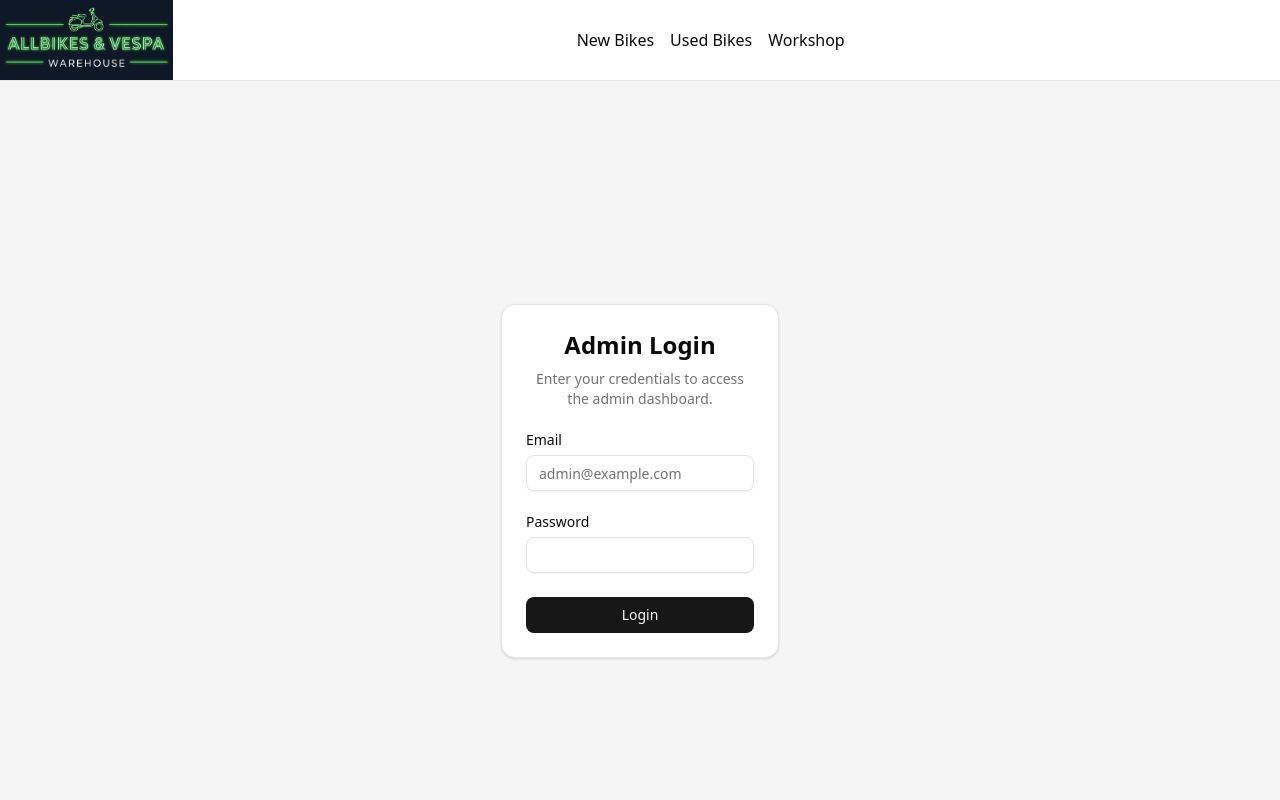
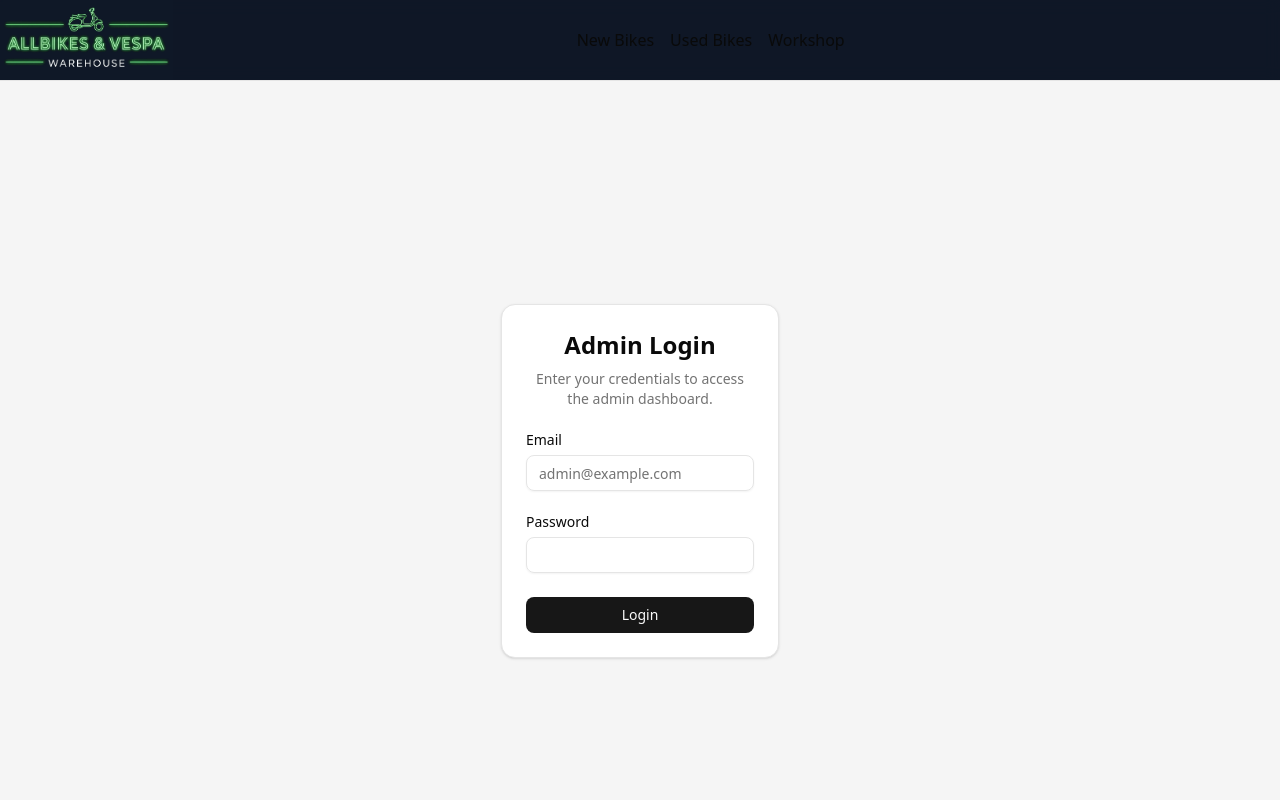
Before and after one commit to ethanbetts63/allbikes, a React app in the folder frontend/: page /login in a window 1280 px wide. Shown: the top 800 px of the page. Built offline with nearby package versions, Linux system fonts and the light colour scheme; the HTML template or start-up script is replaced by a standard one.

Commit message:
checkpoint

```diff
--- a/frontend/src/components/HomeHero.tsx
+++ b/frontend/src/components/HomeHero.tsx
@@ -125,7 +125,7 @@ const HomeHero: React.FC = () => {
       </div>
 
       {/* Right Column */}
-      <div className="md:w-1/2 flex flex-col items-center justify-center p-8 text-center bg-gray-200">
+      <div className="md:w-1/2 flex flex-col items-center justify-center p-8 text-center bg-background">
         <h1 className="text-4xl font-extrabold text-gray-900 mb-4">
           Perth Motorcycle/Scooter Mechanic & Dealership
         </h1>
--- a/frontend/src/index.css
+++ b/frontend/src/index.css
@@ -46,7 +46,7 @@
 
 :root {
   --radius: 0.625rem;
-  --background: oklch(1 0 0);
+  --background: rgb(15, 24, 39);
   --foreground: oklch(0.145 0 0);
   --card: oklch(1 0 0);
   --card-foreground: oklch(0.145 0 0);
@@ -79,39 +79,6 @@
   --sidebar-ring: oklch(0.708 0 0);
 }
 
-.dark {
-  --background: oklch(0.145 0 0);
-  --foreground: oklch(0.985 0 0);
-  --card: oklch(0.205 0 0);
-  --card-foreground: oklch(0.985 0 0);
-  --popover: oklch(0.205 0 0);
-  --popover-foreground: oklch(0.985 0 0);
-  --primary: oklch(0.922 0 0);
-  --primary-foreground: oklch(0.205 0 0);
-  --secondary: oklch(0.269 0 0);
-  --secondary-foreground: oklch(0.985 0 0);
-  --muted: oklch(0.269 0 0);
-  --muted-foreground: oklch(0.708 0 0);
-  --accent: oklch(0.269 0 0);
-  --accent-foreground: oklch(0.985 0 0);
-  --destructive: oklch(0.704 0.191 22.216);
-  --border: oklch(1 0 0 / 10%);
-  --input: oklch(1 0 0 / 15%);
-  --ring: oklch(0.556 0 0);
-  --chart-1: oklch(0.488 0.243 264.376);
-  --chart-2: oklch(0.696 0.17 162.48);
-  --chart-3: oklch(0.769 0.188 70.08);
-  --chart-4: oklch(0.627 0.265 303.9);
-  --chart-5: oklch(0.645 0.246 16.439);
-  --sidebar: oklch(0.205 0 0);
-  --sidebar-foreground: oklch(0.985 0 0);
-  --sidebar-primary: oklch(0.488 0.243 264.376);
-  --sidebar-primary-foreground: oklch(0.985 0 0);
-  --sidebar-accent: oklch(0.269 0 0);
-  --sidebar-accent-foreground: oklch(0.985 0 0);
-  --sidebar-border: oklch(1 0 0 / 10%);
-  --sidebar-ring: oklch(0.556 0 0);
-}
 
 @layer base {
   * {
```
